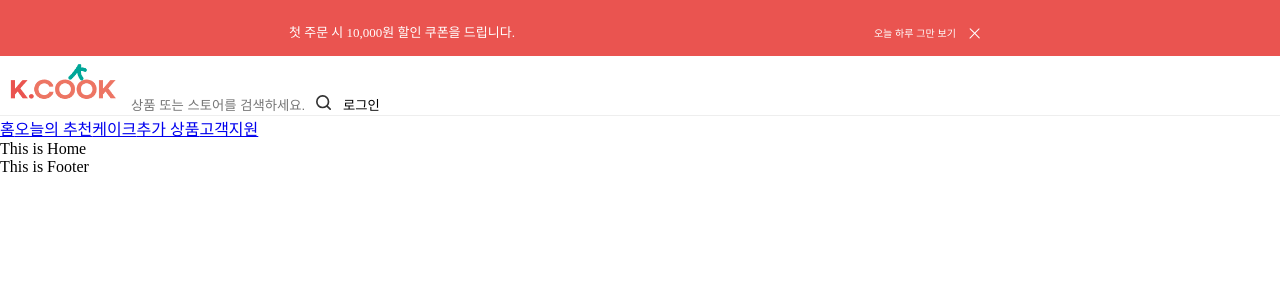
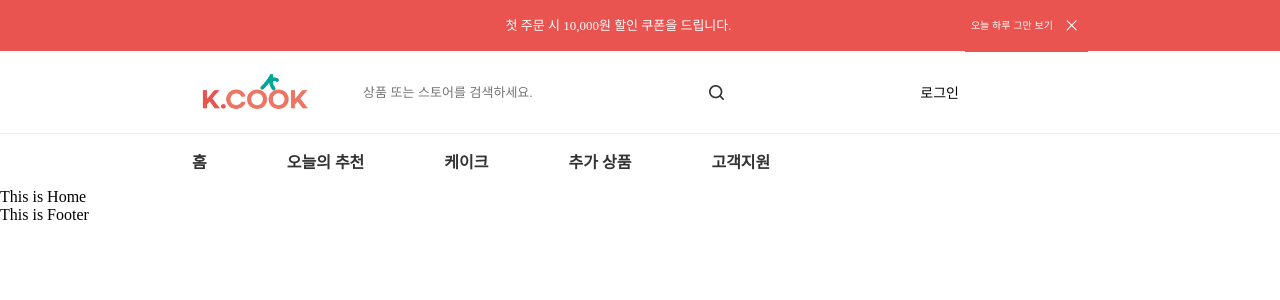
Before and after one commit to vividswan/K.Cook-Client, a React (Create React App) app: page /customer-service in a window 1280 px wide. Shown: the top 300 px of the page. Built offline with nearby package versions, Linux system fonts and the light colour scheme.

Commit message:
Add: Header style

```diff
--- a/src/components/Header.tsx
+++ b/src/components/Header.tsx
@@ -8,23 +8,24 @@ import search from '../assets/searchButton.svg';
 
 function Header (){
     return(
-        <div>
-            <div className="headerAd">
-                첫 주문 시 10,000원 할인 쿠폰을 드립니다.
-                <button className="headerAdButton">
+        <div className="header">
+            <div className="header-ad">
+                <span className="header-ad-text">
+                    첫 주문 시 10,000원 할인 쿠폰을 드립니다.
+                </span>
+                <button className="header-ad-button">
                     오늘 하루 그만 보기
-                    <img src={Xbutton} className="xButton"></img>
+                    <img src={Xbutton} className="x-button"></img>
                 </button>
             </div>
             <div className="head">
-                    <img src={logo} className="logo"></img>
-                    <input type="text" placeholder="상품 또는 스토어를 검색하세요."/>
-                    <button className="searchButton">
-                        <img src={search}></img>
-                    </button>
-                    <button className="login">로그인</button>
+                <img src={logo} className="logo"></img>
+                <form>
+                    <input type="text" placeholder="상품 또는 스토어를 검색하세요." />
+                </form>
+                <button className="login">로그인</button>
             </div>
-            <div className="menuBar">
+            <div className="menu-bar">
                 <Link to="/" className="home">홈</Link>
                 <Link to="/" className="home">오늘의 추천</Link>
                 <Link to="/" className="home">케이크</Link>
--- a/src/components/styles/Footer.scss
+++ b/src/components/styles/Footer.scss
@@ -0,0 +1 @@
+$footer: #777777;
--- a/src/components/styles/Header.scss
+++ b/src/components/styles/Header.scss
@@ -1,16 +1,24 @@
-.headerAd {
-  padding: 15px 0;
-  background-color: #ea5450;
-  text-align: center;
+@import "reset.scss";
+
+.header-ad {
+  padding: 0 15%;
+  line-height: 50px;
+  background-color: $pink;
+}
+
+.header-ad-text {
+  position: relative;
+  padding-left: 35%;
   font-size: 13px;
   font-weight: 500;
   color: rgb(255, 255, 255);
+  text-align: center;
 }
 
-.headerAdButton {
-  border: none;
+.header-ad-button {
+  float: right;
+  line-height: 50px;
   background-color: inherit;
-  padding-left: 359px;
   font-size: 10px;
   color: rgb(255, 255, 255);
 
@@ -24,5 +32,51 @@
 //메인
 
 .head {
+  padding: 0 15%;
+  line-height: 82px;
   border-bottom: 1px solid #eee;
 }
+.logo {
+  vertical-align: middle;
+  margin-right: 22px;
+}
+.head form {
+  display: inline-block;
+}
+
+.head input {
+  width: 400px;
+  height: 46px;
+  background-color: #f8f8f9;
+  border-radius: 200px;
+  padding-left: 20px;
+
+  background-color: transparent;
+  background-image: url("../../assets/searchIcon.png");
+  background-repeat: no-repeat;
+  background-size: 15px 15px;
+  background-position: 95% center;
+
+  &::placeholder {
+    font-weight: 500;
+    font-size: 13px;
+  }
+}
+
+.login {
+  float: right;
+  line-height: 82px;
+  font-size: 14px;
+}
+
+// 메뉴바
+.menu-bar {
+  padding: 15px 15%;
+  font-weight: 700;
+  color: $pricetext;
+}
+
+.menu-bar a {
+  margin-right: 5rem;
+  color: #333333;
+}
--- a/src/components/styles/reset.scss
+++ b/src/components/styles/reset.scss
@@ -4,3 +4,16 @@ input {
   background-color: inherit;
   color: inherit;
 }
+a {
+  text-decoration: none;
+}
+
+Link {
+  color: #333333;
+}
+
+$pink: #ea5450;
+$letter-pink: #e74373;
+
+$pricetext: #333333;
+$sub-text: #262626;
```
Also changed, not shown: src/assets/searchIcon.png (added).
